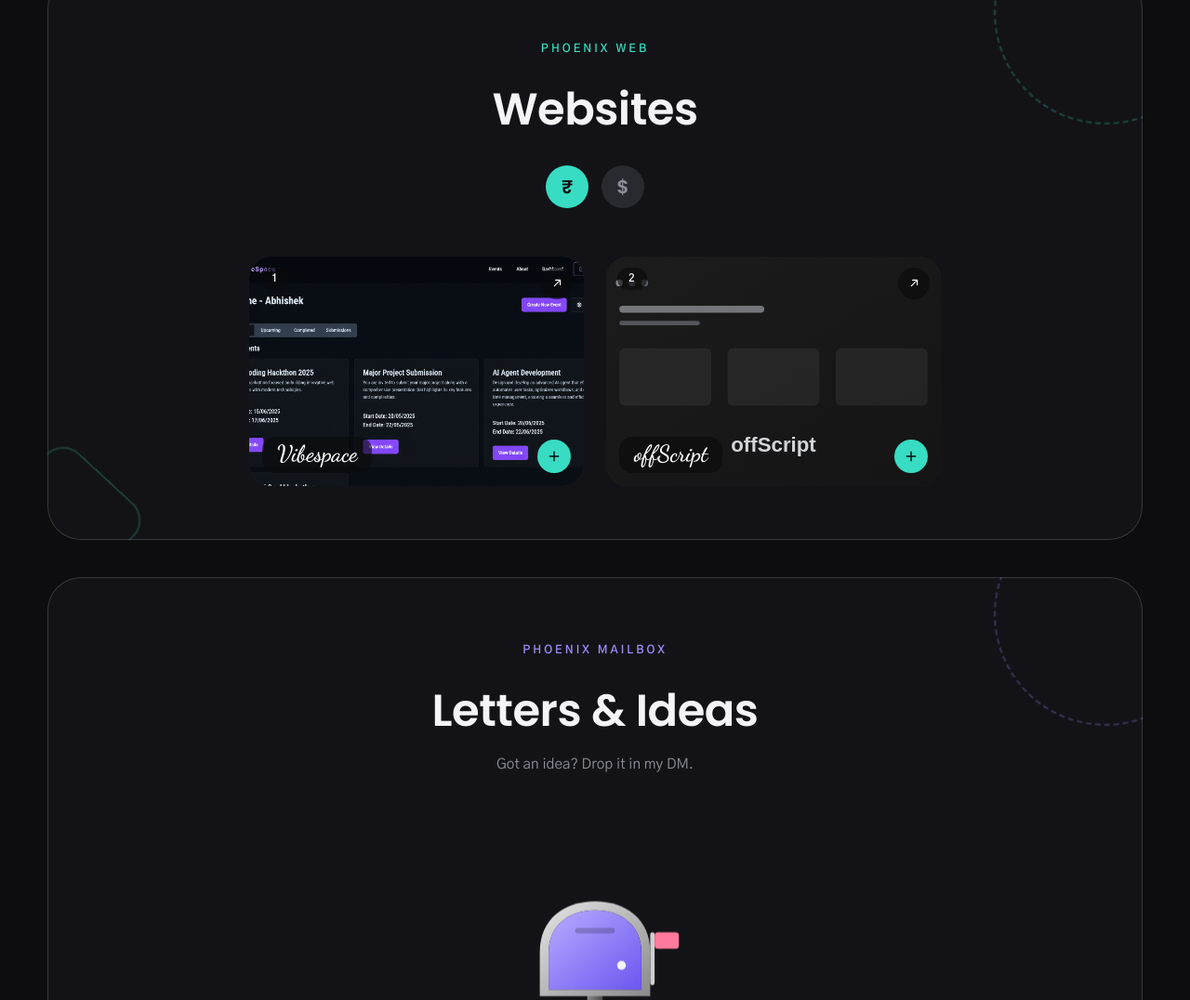
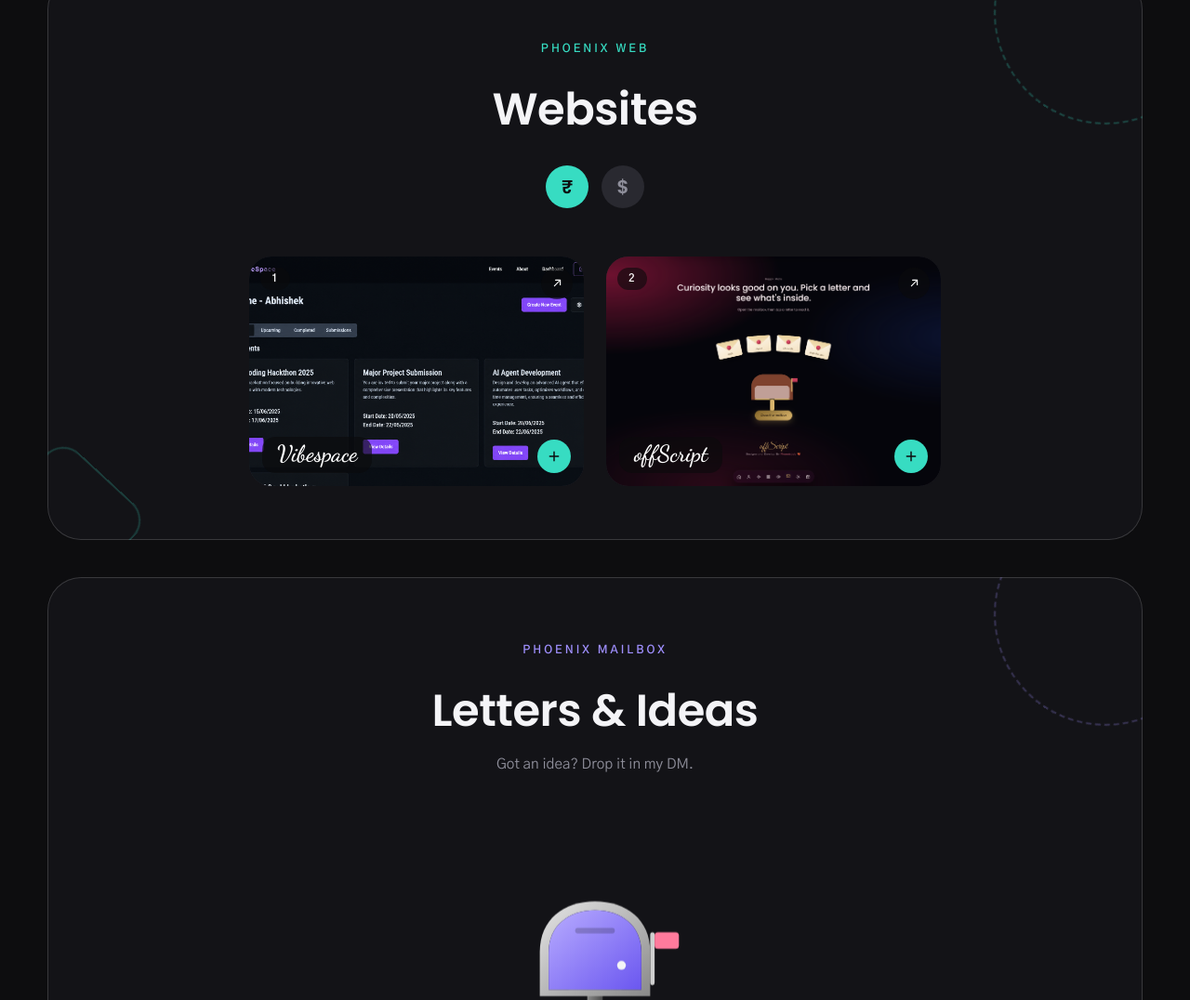
Before and after one commit to abhishekpundhir/phoenixlab, a plain HTML site: page index.html in a window 1280 px wide. Shown: the part 3700-4776 px from the top of the page at 93% size. Drawn offline with Linux system fonts and the light colour scheme.

Commit message:
Update USD rate and fix offScript image path

```diff
--- a/index.html
+++ b/index.html
@@ -513,7 +513,7 @@ body:not(.ready){overflow:hidden}
 const SITE = "Phoenix Lab";
 const UPI_ID = "abhishekashlyee@fam";
 const DM_LINK = "https://ig.me/m/iashlyee";
-const USD_RATE = 95;           // rupees per 1 US dollar, used for the dollar prices
+const USD_RATE = 93;           // rupees per 1 US dollar, used for the dollar prices
 const USD_PAY_LINK = "";       // optional PayPal / Wise / Stripe link for dollar payments; empty = ask on Instagram
 // Letters shown in the mailbox. Add real feedback from users and brands here, exactly as they wrote it.
 // Visitors cannot add letters. Paste what people actually sent you into "text".
@@ -535,7 +535,7 @@ const AI = [
 ];
 const WEB = [
   {name:"Vibespace", img:"assets/vibespace.png", desc:"A system for running educational events, hackathons and project submissions. Cuts organiser paperwork by 46%.", tags:["ReactJS","NextJS","Node"], demo:"https://vibespaceorg.netlify.app/", icon:"out", rent:299, buy:2499},
-  {name:"offScript", img:"assets/offscript.jpeg", desc:"A softer kind of therapy, online. Explore the types of care, book a session, draw a tarot card and open the Happy Mails mailbox.", tags:["Booking","Tarot","Interactive"], demo:"https://offfscript.netlify.app/", icon:"out", rent:249, buy:1799}
+  {name:"offScript", img:"assets/offscript.png", desc:"A softer kind of therapy, online. Explore the types of care, book a session, draw a tarot card and open the Happy Mails mailbox.", tags:["Booking","Tarot","Interactive"], demo:"https://offfscript.netlify.app/", icon:"out", rent:249, buy:1799}
 ];
 // --------------------
 const $ = id => document.getElementById(id);
```
